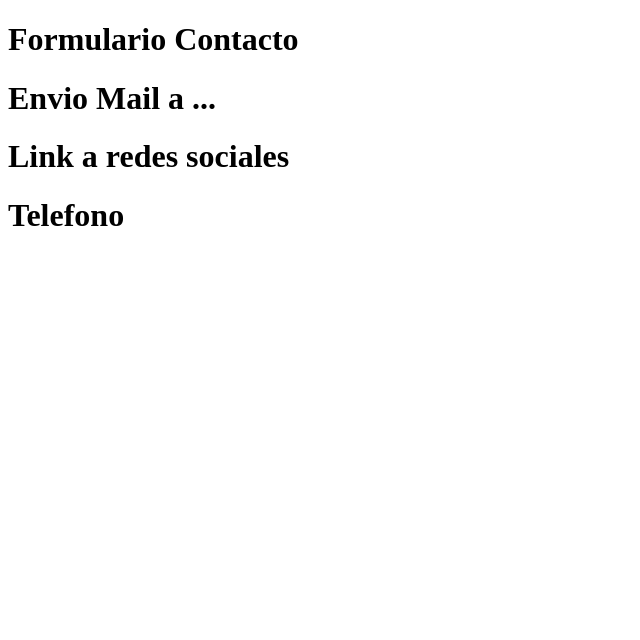
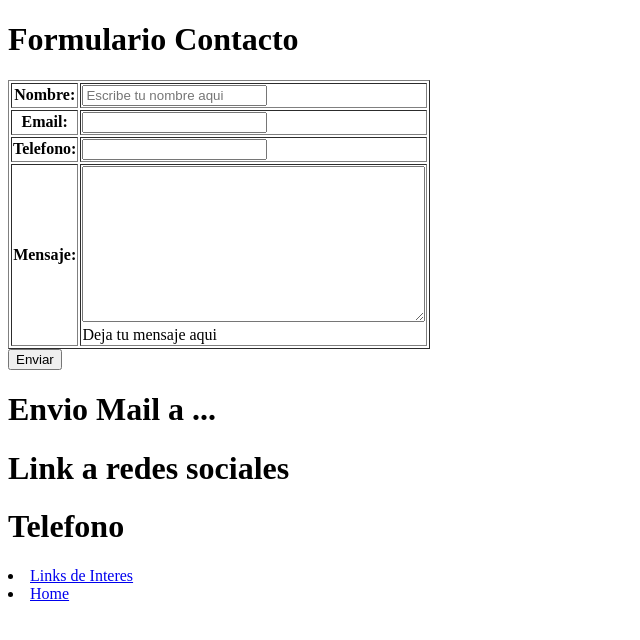
Before and after one commit to daranedag/cmc, a Django app: page /contacto/ in a window 1280 px wide. Shown: the top 640 px of the page, without its empty margins (0-640 px from the left). Run offline with Django 3.2, Linux system fonts and the light colour scheme.

Commit message:
Avance con formulario de contacto

```diff
--- /dev/null
+++ b/cmc/contacto/forms.py
@@ -0,0 +1,25 @@
+from django import forms
+
+class ContactoForm(forms.Form):
+	nombre = forms.CharField(
+		max_length=30,
+		widget=forms.TextInput(
+			attrs={
+				'style': 'border-color: none',
+				'placeholder': 'Escribe tu nombre aqui'
+			}
+		)
+	)
+	email = forms.EmailField(max_length=254)
+	telefono = forms.CharField(max_length=12)
+	mensaje = forms.CharField(max_length=2000, widget=forms.Textarea(), help_text='Deja tu mensaje aqui')
+
+	def clean(self):
+		cleaned_data = super(ContactoForm, self).clean()
+		name = cleaned_data.get('Nombre')
+		email = cleaned_data.get('email')
+		phone = cleaned_data.get('phone')
+		message = cleaned_data.get('message')
+
+		if not name and not email and not phone and not message:
+			raise forms.ValidationError('Todos los campos deben ser llenados')
--- a/cmc/contacto/templates/contacto/contacto.html
+++ b/cmc/contacto/templates/contacto/contacto.html
@@ -5,8 +5,48 @@
 </head>
 <body>
 	<h1>Formulario Contacto</h1>
+	<form method="post" novalidate>
+		{% csrf_token %}
+
+		{% if form.non_field_errors %}
+		    <ul>
+		      	{% for error in form.non_field_errors %}
+		        	<li>{{ error }}</li>
+		      	{% endfor %}
+		    </ul>
+	  	{% endif %}
+
+		<table border="1">
+		    {% for field in form.visible_fields %}
+		      	<tr>
+		        	<th>{{ field.label_tag }}</th>
+	        		<td>
+		          		{% if field.errors %}
+			            	<ul>
+				              	{% for error in field.errors %}
+				                	<li>{{ error }}</li>
+				              	{% endfor %}
+			            	</ul>
+		          		{% endif %}
+		          		{{ field }}
+		          		{% if field.help_text %}
+		            		<br />{{ field.help_text }}
+		          		{% endif %}
+		        	</td>
+		      	</tr>
+		    {% endfor %}
+  		</table>
+		<button type="submit">Enviar</button>
+	</form>
 	<h1>Envio Mail a ...</h1>
 	<h1>Link a redes sociales</h1>
 	<h1>Telefono</h1>
+
+	<li>
+		<a href="{% url 'links'%}">Links de Interes</a>
+	</li>
+	<li>
+		<a href="{% url 'index'%}">Home</a>
+	</li>
 </body>
 </html>
--- a/cmc/contacto/views.py
+++ b/cmc/contacto/views.py
@@ -1,9 +1,16 @@
 from django.shortcuts import render
 from django.template import loader
 from django.http import HttpResponse
+from .forms import ContactoForm
 
 # Create your views here.
 
 def contacto(request):
-	context = {}
+	if request.method == 'POST':
+		form = ContactoForm(request.POST)
+		if form.is_valid():
+			pass
+	else:
+		form = ContactoForm()
+	context = {'form': form}
 	return render(request, 'contacto/contacto.html', context)
```
Also changed, not shown: cmc/links/templates/links/links.html (+7 -0 lines).
